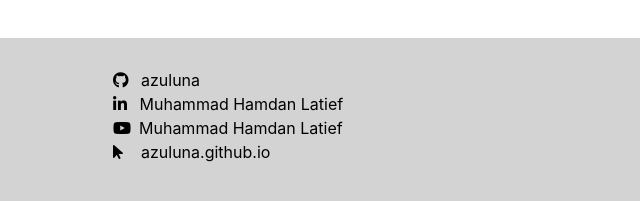
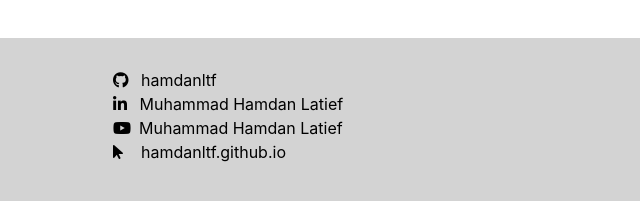
Before and after one commit to hamdanltf/Landslide-Monitoring-Project, a plain HTML site: page public/about.html in a window 1280 px wide. Shown: the part 3521-3722 px from the top of the page, 352-992 px from the left. Drawn offline with nearby package versions, Linux system fonts and the light colour scheme; a web font is replaced by a local one.

Commit message:
update github link

```diff
--- a/public/about.html
+++ b/public/about.html
@@ -218,12 +218,14 @@
         </div>
         <div class="col-md-8">
           <!-- <p class="nama">.latief</p> -->
-          <a href="https://github.com/azuluna" target="_blank"><i class="fab fa-github"></i> azuluna</a><br>
+          <a href="https://github.com/hamdanltf" target="_blank"><i class="fab fa-github"></i>
+            hamdanltf</a><br>
           <a href="https://id.linkedin.com/in/mhamdanlatief" target="_blank"><i class="fab fa-linkedin-in"></i>
             Muhammad Hamdan Latief</a><br>
           <a href="https://www.youtube.com/channel/UCrC2FeBWIbak_-uJyXDHcZA/featured" target="_blank"><i
               class="fab fa-youtube"></i>Muhammad Hamdan Latief</a><br>
-          <a href="https://azuluna.github.io/" target="_blank"><i class="fas fa-mouse-pointer"></i>azuluna.github.io</a>
+          <a href="https://hamdanltf.github.io/" target="_blank"><i
+              class="fas fa-mouse-pointer"></i>hamdanltf.github.io</a>
         </div>
       </div>
     </div>
```
Also changed, not shown: public/dashboard/node-1.html (+4 -2 lines), public/dashboard/node-2.html (+4 -2 lines), public/dashboard/node-3.html (+4 -2 lines), public/dashboard/node-4.html (+4 -2 lines), public/index.html (+4 -3 lines), 1 other file.
